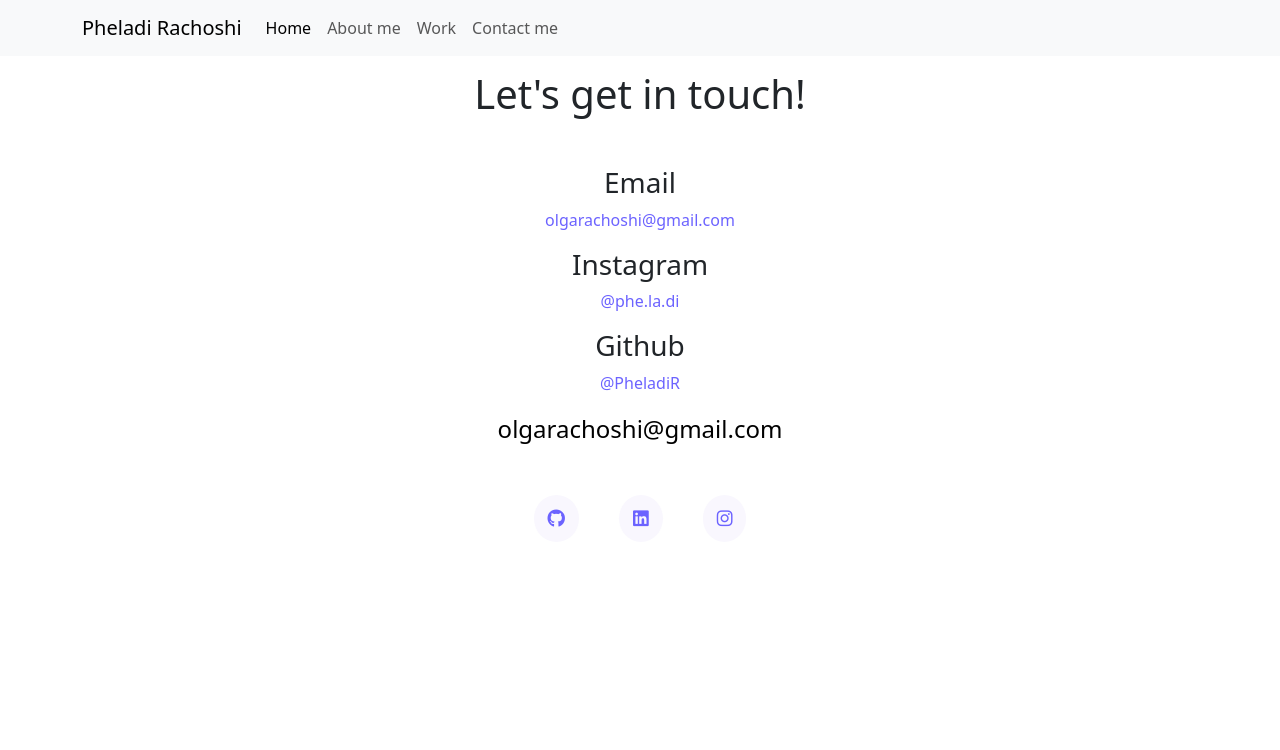
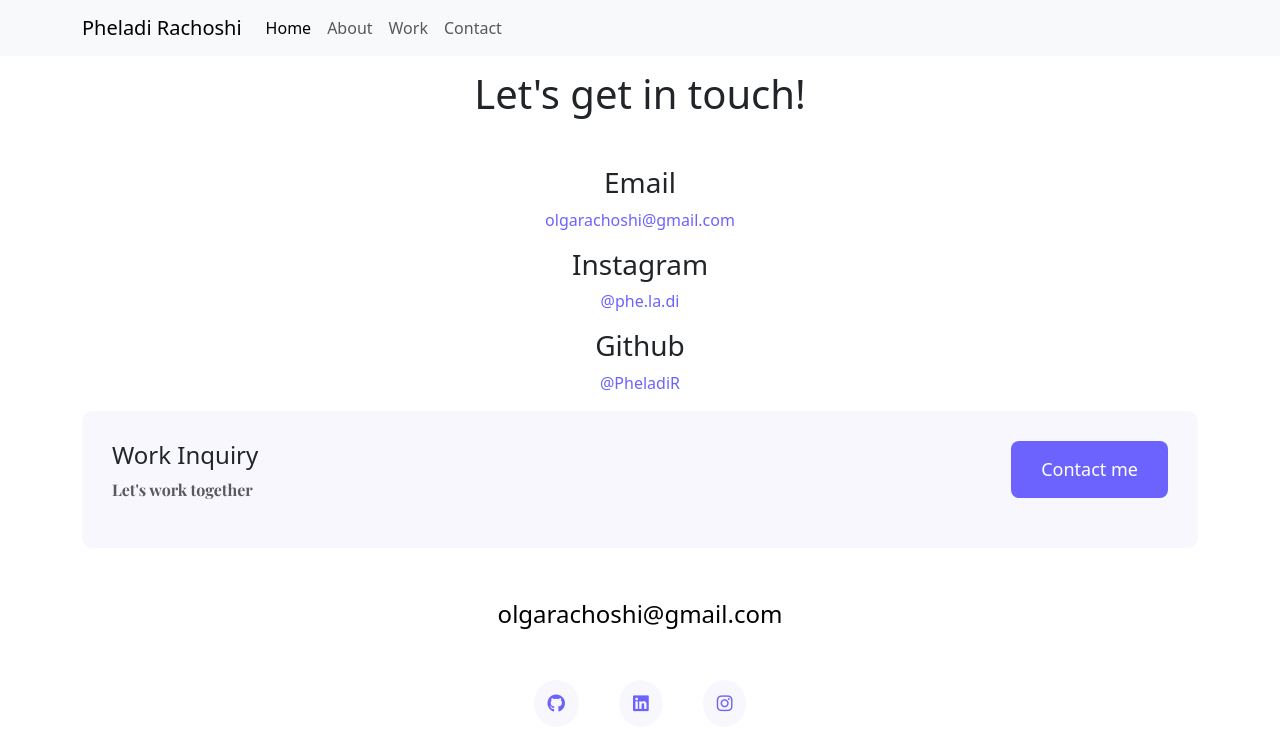
Before and after one commit to PheladiR/Project, a plain HTML site: page contact.html in a window 1280 px wide. Drawn offline with nearby package versions, Linux system fonts and the light colour scheme.

Commit message:
html and css updated

```diff
--- a/contact.html
+++ b/contact.html
@@ -43,13 +43,13 @@
               >
             </li>
             <li class="nav-item">
-              <a class="nav-link" href="about.html" title="About">About me</a>
+              <a class="nav-link" href="about.html" title="About">About</a>
             </li>
              <li class="nav-item">
               <a class="nav-link" href="work.html" title="Work">Work</a>
             </li>
             <li class="nav-item">
-              <a class="nav-link" href="contact.html" title="contacts">Contact me</a>
+              <a class="nav-link" href="contact.html" title="contacts">Contact</a>
             </li>
           </ul>
         </div>
@@ -66,8 +66,19 @@
             <p><a href="https://github.com/PheladiR" title="Github">@PheladiR</a></p>
         </div>
            <footer>
-            <a href="mailto:olgarachoshi@gmail.com" class="email-link d-flex justify-content-center mb-5" title="Gmail">olgarachoshi@gmail.com</a>
-            <div class="social-links d-flex justify-content-center mb-5">
+            <div class="contact-box d-flex justify-content-between mb-5">
+              <div>
+                 <h4>Work Inquiry</h4>
+              <p class="text-muted">Let's work together</p>
+              </div>
+            <div>
+              <a href="#" class="btn-branding">Contact me</a>
+            </div>
+            </div>
+             <div class="d-flex justify-content-center mb-5">
+              <a href="mailto:olgarachoshi@gmail.com" class="email-link" title="Gmail">olgarachoshi@gmail.com</a>
+           </div>
+               <div class="social-links d-flex justify-content-center mb-5">
             <a href="https://github.com/PheladiR" target="_blank" title="Github">
               <i class="fa-brands fa-github"></i>
             </a>
--- a/styles.css
+++ b/styles.css
@@ -152,7 +152,15 @@ footer .social-links a:hover{
     background-color: var(--branding-color);
 
 }
+footer .contact-box{
+    background-color: var(--secondary-color);
+    padding:30px;
+    border-radius: 10px;
+}
 .content a{
     text-decoration: none;
     color: var(--branding-color);
 }
+.contact-box p{
+    font-family: var(--heading-font-family);
+}
```
Also changed, not shown: about.html (+2 -2 lines), index.html (+2 -2 lines), work.html (+2 -2 lines).
